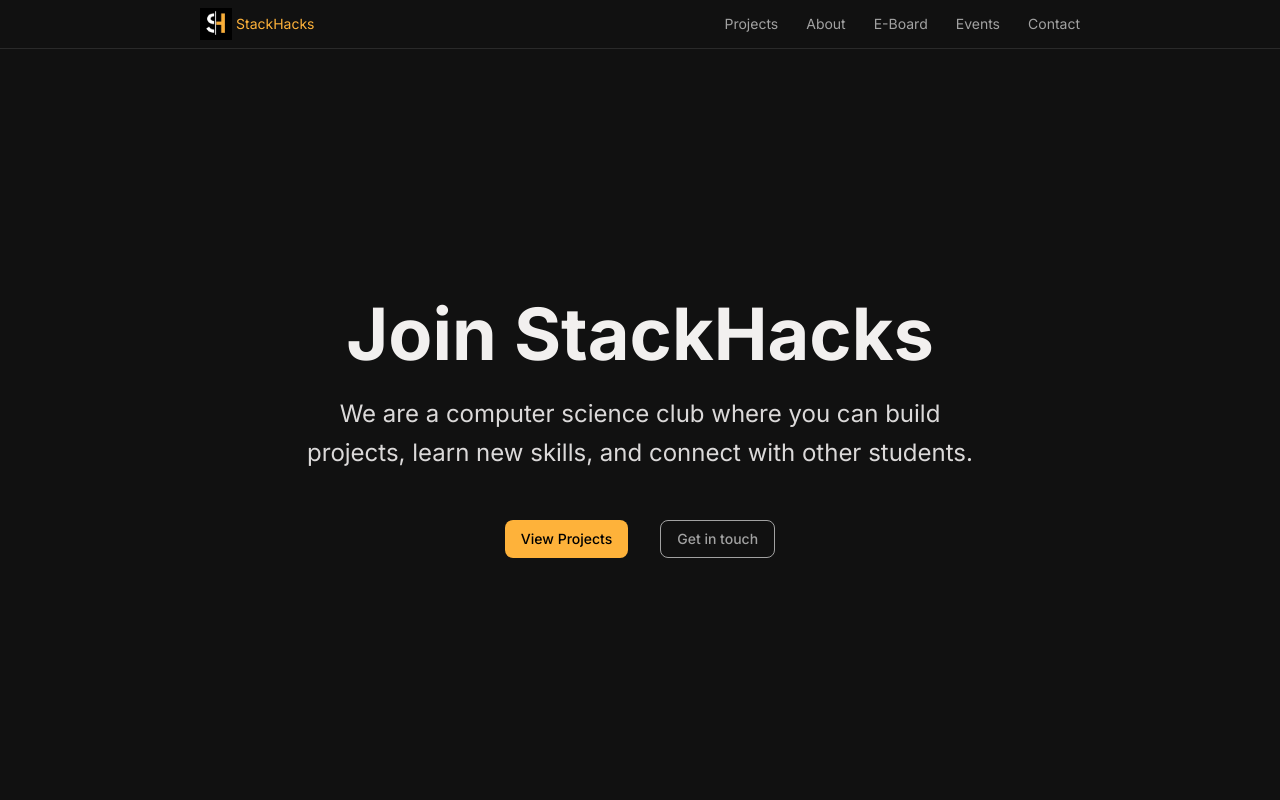
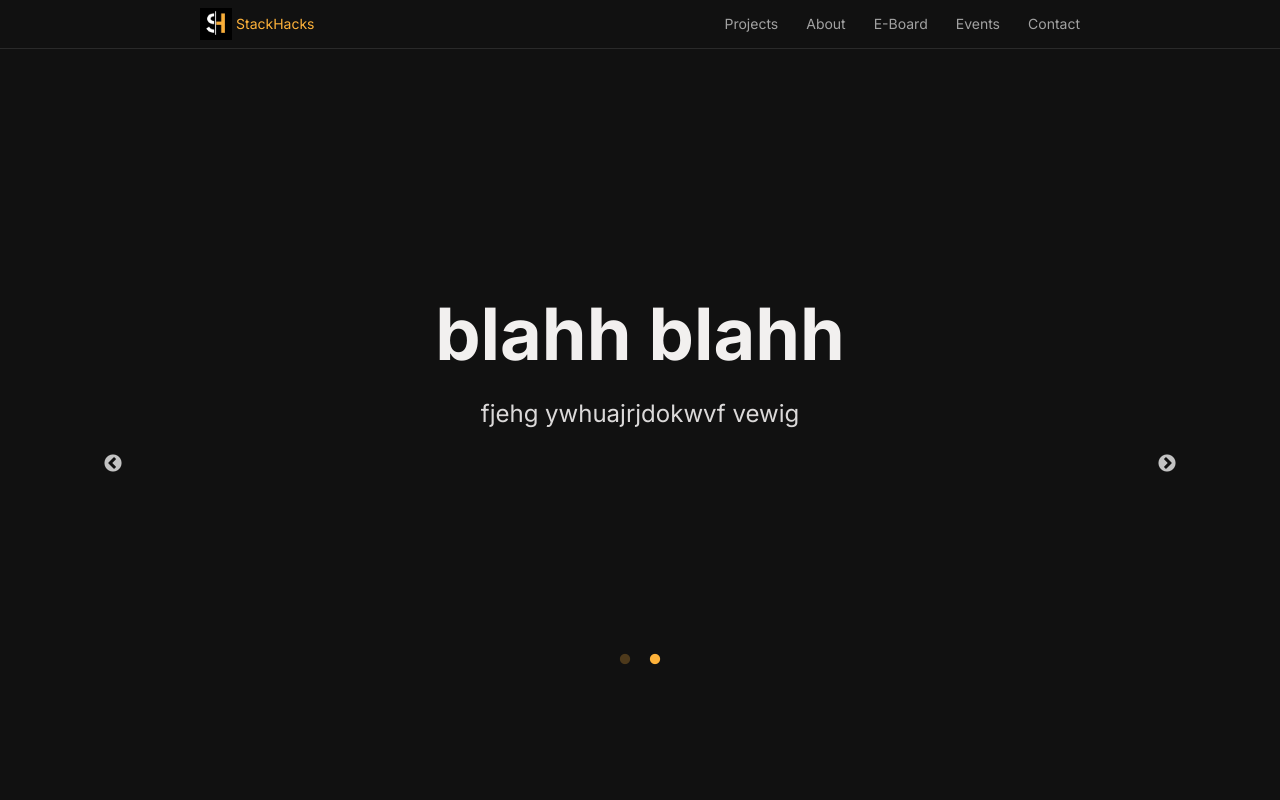
Before and after one commit to EKim06/Stackhacks, a React (Vite) app in the folder client/: page / in a window 1280 px wide. Shown: the top 800 px of the page. Built offline with nearby package versions, Linux system fonts and the light colour scheme.

Commit message:
Update home page

```diff
--- a/client/src/pages/Home.jsx
+++ b/client/src/pages/Home.jsx
@@ -4,6 +4,20 @@
 import { FaCode, FaUsers, FaRocket } from 'react-icons/fa'
 import 'slick-carousel/slick/slick.css'
 import 'slick-carousel/slick/slick-theme.css'
+
+const heroSlides = [
+  {
+    title: 'Join StackHacks',
+    description:
+      'We are a computer science club where you can build projects, learn new skills, and connect with other students.',
+    showButtons: true,
+  },
+  {
+    title: 'blahh blahh',
+    description: 'fjehg ywhuajrjdokwvf vewig',
+    showButtons: false,
+  },
+]
 
 const whatWeDo = [
   { icon: FaCode, title: 'Web Development', description: 'juhiuu' },
@@ -83,6 +97,12 @@
 }
 
 const Home = () => {
+  const heroSettings = {
+    ...defaultSliderSettings,
+    slidesToShow: 1,
+    arrows: true,
+  }
+
   const whatWeDoSettings = {
     ...defaultSliderSettings,
     nextArrow: <NextArrow />,
@@ -97,19 +117,20 @@
 
  return (
   <div className="min-h-screen">
-     {/* Hero Section */}
+    {/* Hero Section as slider */}
     <section className="min-h-screen flex flex-col items-center justify-center px-4">
-       <div className="text-center max-w-4xl">
+      <div className="w-full max-w-5xl">
+        <Slider {...heroSettings}>
+          {heroSlides.map((slide, index) => (
+            <div key={index}>
+              <div className="text-center">
                 <h1 className="text-5xl md:text-7xl font-bold mb-6 text-primary">
-           Join StackHacks
+                  {slide.title}
                 </h1>
-
                 <p className="text-xl md:text-2xl mb-10 text-primary/90 max-w-2xl mx-auto">
-           We are a computer science club where you can build projects,
-           learn new skills, and connect with other students.
+                  {slide.description}
                 </p>
-
-
+                {slide.showButtons && (
                   <div className="flex flex-col sm:flex-row gap-4 justify-center mb-16">
                     <Link
                       to="/projects"
@@ -124,6 +145,11 @@
                       Get in touch
                     </Link>
                   </div>
+                )}
+              </div>
+            </div>
+          ))}
+        </Slider>
       </div>
     </section>
 
```
Lines whose indentation alone changed are shown as unchanged.
